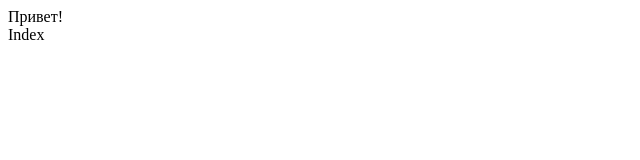
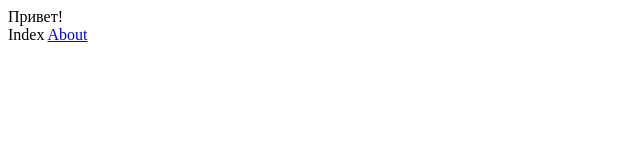
Before and after one commit to AlariCode/23-nuxt-app, a Nuxt app: page / in a window 1280 px wide. Shown: the top 160 px of the page, without its empty margins (0-640 px from the left). Built offline with nearby package versions, Linux system fonts and the light colour scheme.

Commit message:
NuxtLink и prefetch

```diff
--- a/pages/index.vue
+++ b/pages/index.vue
@@ -1,3 +1,6 @@
 <template>
-  <div>Index</div>
+  <div>
+    Index
+    <NuxtLink to="/about">About</NuxtLink>
+  </div>
 </template>
```
Also changed, not shown: app/router.options.ts (deleted, +0 -11 lines).
